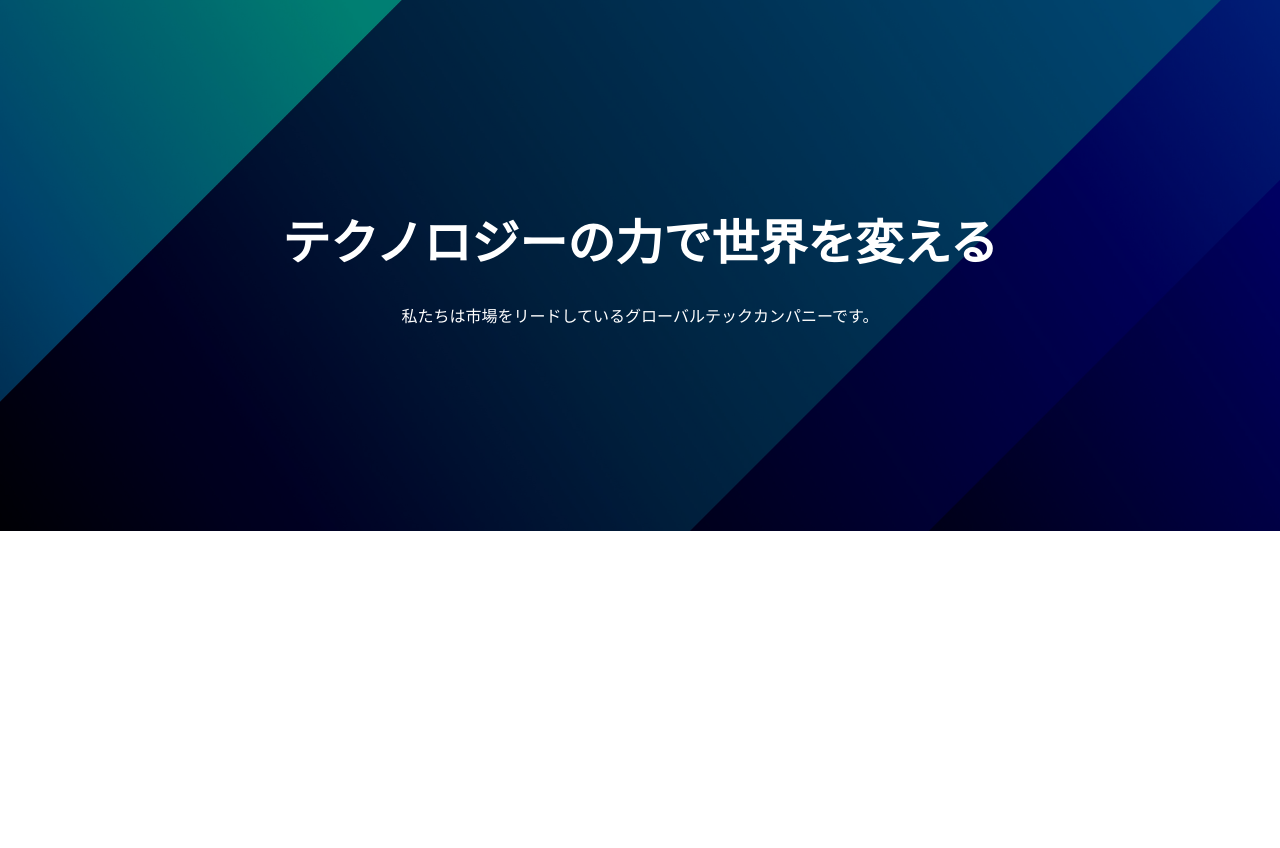
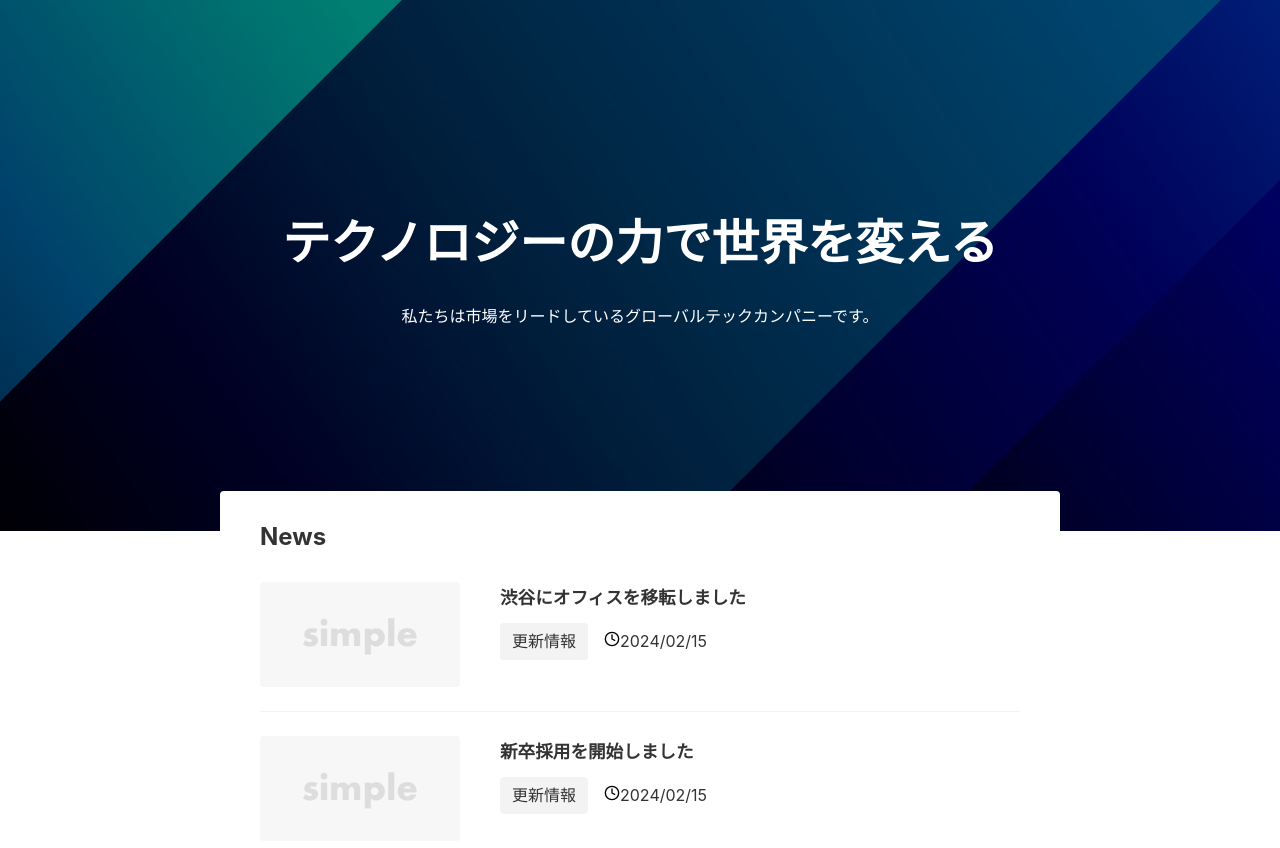
Before and after one commit to Keisuke-Matsuura-Git/my-next-project, a Next.js app: page / in a window 1280 px wide. Shown: the top 848 px of the page. Before the commit the page ends 800 px from the top, so only its background shows below. Built offline with nearby package versions, Linux system fonts and the light colour scheme.

Commit message:
投稿を追加

```diff
--- a/app/page.module.css
+++ b/app/page.module.css
@@ -34,6 +34,80 @@
   align-items: center;
   justify-content: center;
   z-index: -1;
+}
+
+.news {
+  position: relative;
+  background-color: #fff;
+  width: 840px;
+  margin: -40px auto 0;
+  padding: 24px 40px;
+  border-radius: var(--border-radius);
+}
+
+.newsTitle {
+  font-size: 1.5rem;
+}
+
+.list {
+  border-bottom: 1px solid var(--color-border-light);
+
+  &:last-child {
+    border-bottom: none;
+  }
+}
+
+.link {
+  display: flex;
+  align-items: flex-start;
+  gap: 40px;
+  padding: 24px 0;
+}
+
+.image {
+  width: 200px;
+  height: auto;
+  border-radius: var(--border-radius);
+}
+
+.newsItemTitle {
+  font-size: 1.1rem;
+  font-weight: bold;
+  margin-bottom: .5em;
+}
+
+.meta {
+  display: flex;
+  align-items: center;
+  gap: 16px;
+}
+
+.tag {
+  background-color: var(--color-bg-sub);
+  padding: 4px 12px;
+  border-radius: var(--border-radius);
+  white-space: nowrap;
+  font-size: 1rem;
+}
+
+.data {
+  display: flex;
+  align-items: center;
+  gap: 8px;
+  margin: .8em 0;
+  font-size: 1rem;
+}
+
+.newsLink {
+  position: absolute;
+  right: -40px;
+  bottom: -40px;
+}
+
+@media (max-width: 1000px) {
+  .news {
+    width: clac(100% - 160px);
+  }
 }
 
 
--- a/app/page.tsx
+++ b/app/page.tsx
@@ -1,14 +1,101 @@
 import styles from "./page.module.css";
+import Image from "next/image";
+
+type News = {
+  id: string;
+  title: string;
+  category: {
+    name: string;
+  };
+  publishedAt: string;
+  createdAt: string;
+};
+
+const data: {
+  contents: News[] } = {
+    contents: [
+      {
+        id: "1",
+        title: "渋谷にオフィスを移転しました",
+        category: {
+          name: "更新情報",
+        },
+        publishedAt: "2024/02/15",
+        createdAt: "2024/02/15",
+      },
+      {
+        id: "2",
+        title: "新卒採用を開始しました",
+        category: {
+          name: "更新情報",
+        },
+        publishedAt: "2024/02/15",
+        createdAt: "2024/02/15",
+      },
+      {
+        id: "3",
+        title: "新商品の開発を開始しました",
+        category: {
+          name: "更新情報",
+        },
+        publishedAt: "2024/02/15",
+        createdAt: "2024/02/15",
+      },
+    ],
+  };
 
 export default function Home() {
+  const sliceData = data.contents.slice(0, 2);
 
   return (
+    <>
       <section className={styles.top}>
         <div>
           <h1 className={styles.title}>テクノロジーの力で世界を変える</h1>
           <p className={styles.description}>私たちは市場をリードしているグローバルテックカンパニーです。</p>
         </div>
-      <img className={styles.bgimg} src="/img-mv.jpg" alt="" />
+        <Image
+          className={styles.bgimg}
+          src="/img-mv.jpg"
+          alt=""
+          width={4000}
+          height={1200}
+          />
       </section>
+      <section className={styles.news}>
+        <h2 className={styles.newsTitle}>News</h2>
+        <ul>
+          {sliceData.map((article) => (
+            <li key={article.id} className={styles.list}>
+              <div className={styles.link}>
+                <Image
+                  className={styles.image}
+                  src="/no-image.png"
+                  alt=""
+                  width={1200}
+                  height={630}
+                />
+                <dl className={styles.content}>
+                  <dt className={styles.newsItemTitle}>{article.title}</dt>
+                  <dd className={styles.meta}>
+                    <span className={styles.tag}>{article.category.name}</span>
+                    <span className={styles.date}>
+                      <Image
+                        src="/clock.svg"
+                        alt=""
+                        width={16}
+                        height={16}
+                        priority
+                      />
+                      {article.publishedAt}
+                    </span>
+                  </dd>
+                </dl>
+              </div>
+            </li>
+          ))}
+        </ul>
+      </section>
+    </>
   );
 }
```
Lines whose indentation alone changed are shown as unchanged.
